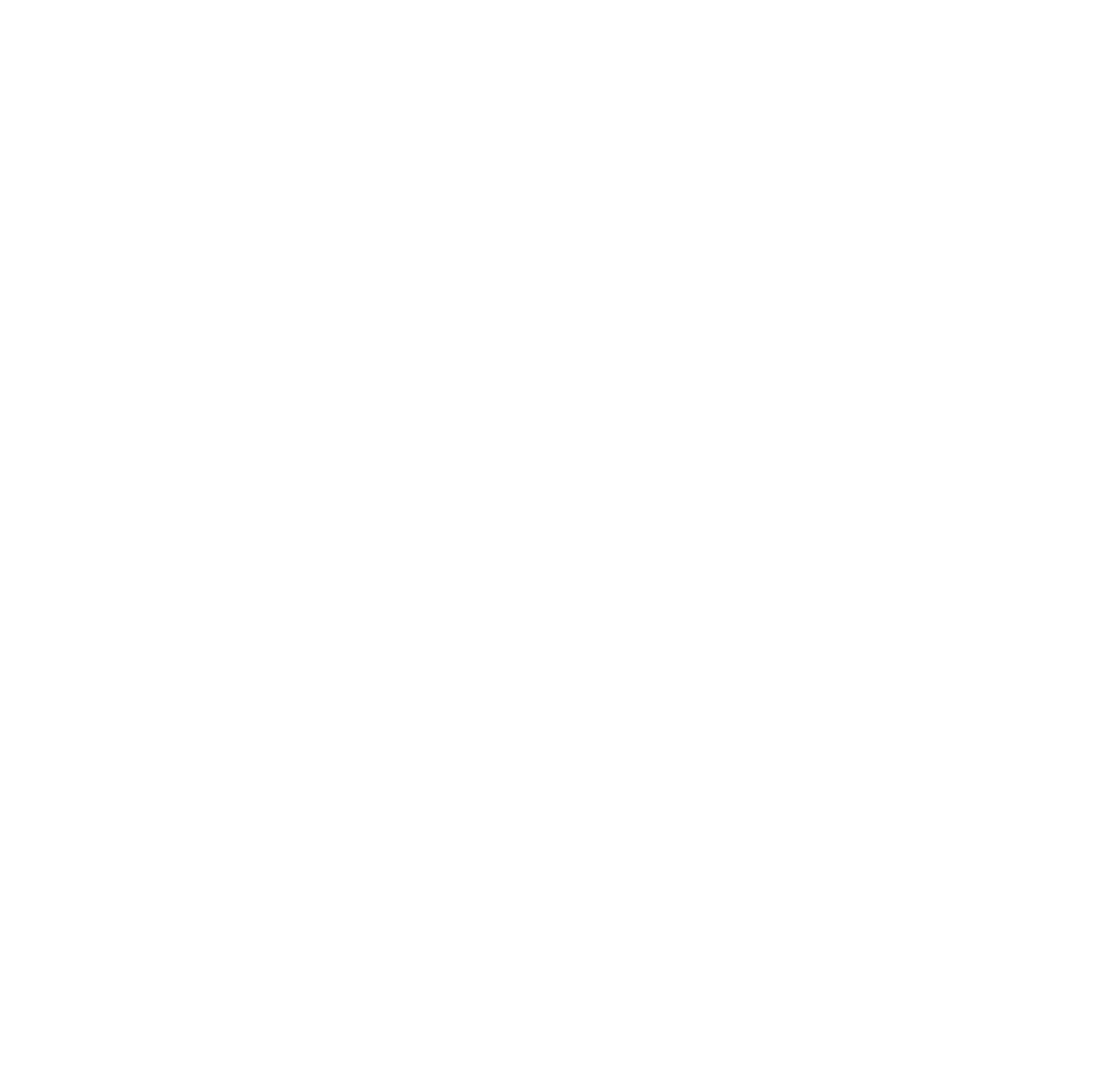
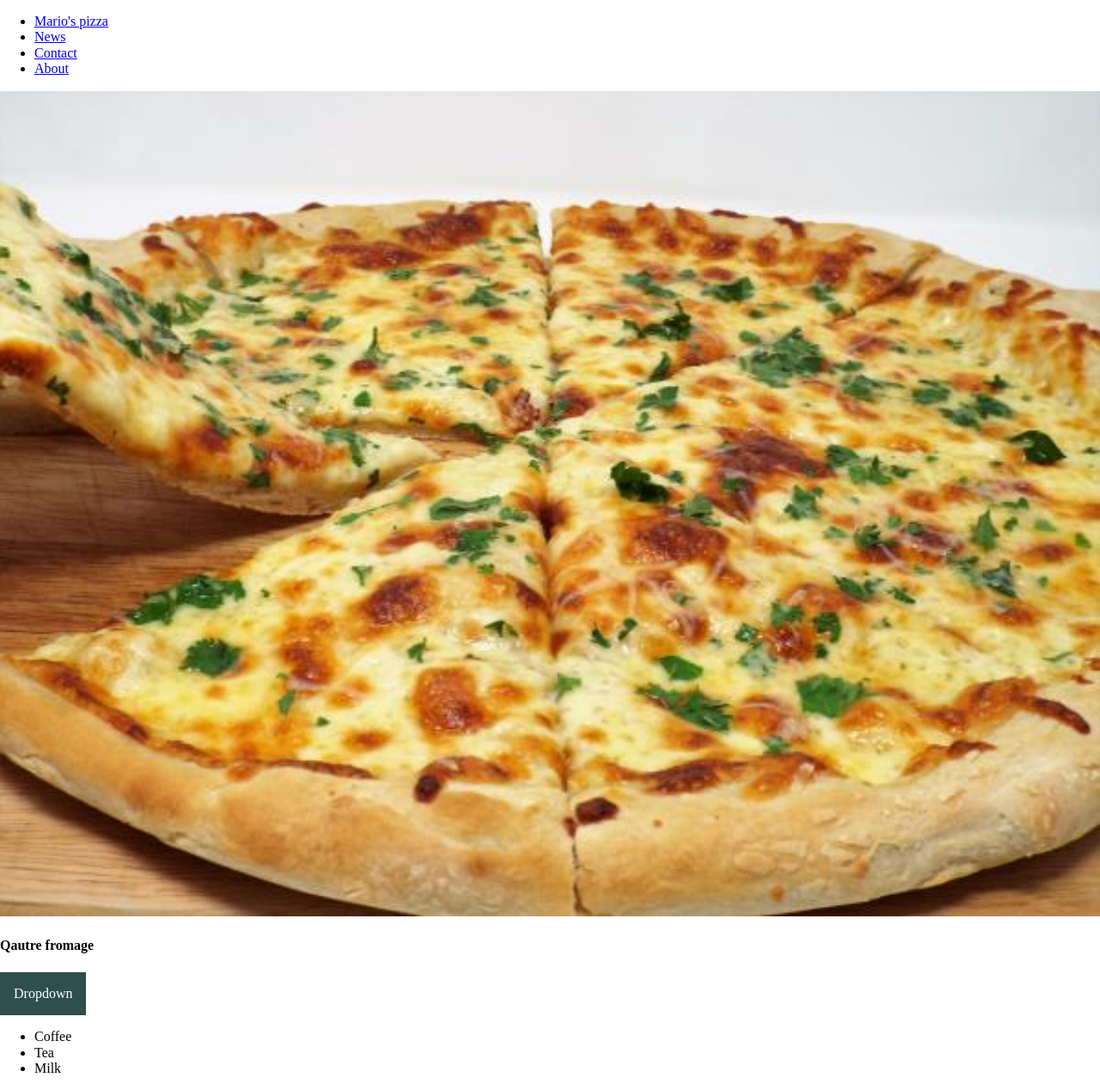
Before and after one commit to plokplok123/pizza, a website: page index.html in a window 1280 px wide. Shown: the whole page at 86% size. Before the commit the page ends 800 px from the top, so only its background shows below. Drawn offline with nearby package versions, Linux system fonts and the light colour scheme.

Commit message:
added some css

```diff
--- a/gulp/cssmin.js
+++ b/gulp/cssmin.js
@@ -1,5 +1,5 @@
 const { task, series, src, dest } = require('gulp');
-const cssmin = require('gulp-clean-css');
+const cssmin = require('clean-css');
 const rename = require('gulp-rename');
 module.exports = task('cssmin', function() {
     return src('./css/*.css')
--- a/index.html
+++ b/index.html
@@ -3,9 +3,36 @@
 <head>
     <meta charset="utf-8">
     <title>Mario's pizza</title>
-    <link rel="stylesheet" type="text/css" media="screen" href="/css/main.css">
+    <link rel="stylesheet" type="text/css" media="screen" href="https://cdnjs.cloudflare.com/ajax/libs/normalize/8.0.1/normalize.min.css">
+    <link rel="stylesheet" type="text/css" media="screen" href="css/home.css">
+
 </head>
 <body>
-
+    <nav>
+        <ul class="nav-container">
+            <li class="nav-container__link"><a class="page-link page-link--left" href="#">Mario's pizza</a></li>
+            <li class="nav-container__link"><a class="page-link" href="#">News</a></li>
+            <li class="nav-container__link"><a class="page-link" href="#">Contact</a></li>
+            <li class="nav-container__link"><a class="page-link" href="#">About</a></li>
+        </ul>
+    </nav>
+    <section class="mario-food">
+        <article class="mario-pizza">
+            <img src="img/four_cheese_pizza.jpg" alt="quatre_fromage" style="width:100%">
+            <div class="container">
+              <h4><b>Qautre fromage</b></h4>
+              <div class="dropdown">
+                <button class="dropdown__button">Dropdown</button>
+                <div class="dropdown__list">
+                    <ul class="dropdown__list-outide">
+                        <li class="dropdown__list-inside">Coffee</li>
+                        <li class="dropdown__list-inside">Tea</li>
+                        <li class="dropdown__list-inside">Milk</li>
+                    </ul>
+                </div>
+              </div>
+            </div>
+        </article>
+    </section>
 </body>
 </html>
--- a/package.json
+++ b/package.json
@@ -17,6 +17,7 @@
         "node-sass": "^4.11.0"
     },
     "dependencies": {
-        "clean-css": "^4.2.1"
+        "clean-css": "^4.2.1",
+        "normalize": "^0.3.1"
     }
 }
--- /dev/null
+++ b/sass/home.scss
@@ -0,0 +1,38 @@
+
+.dropdown {
+    position: relative;
+    display: inline-block;
+
+    &__button {
+    background-color: darkslategray;
+    color: white;
+    padding: 16px;
+    font-size: 16px;
+    border: none;
+    cursor: pointer;
+
+    &__list {
+        display: none;
+        position: absolute;
+        background-color: #f9f9f9;
+        min-width: 160px;
+        box-shadow: 0px 8px 16px 0px rgba(0,0,0,0.2);
+        z-index: 1;
+
+            &__list-outside {
+            color: black;
+            padding: 12px 16px;
+            text-decoration: none;
+            display: block;
+            }
+        }
+    }
+}
+
+.dropdown__list-outside:hover {
+    background-color: #f1f1f1
+}
+
+.dropdown:hover .dropdown__button {
+    background-color: #3e8e41;
+}
```
Also changed, not shown: css/home.css (added), img/four_cheese_pizza.jpg (added), 1 other file.
